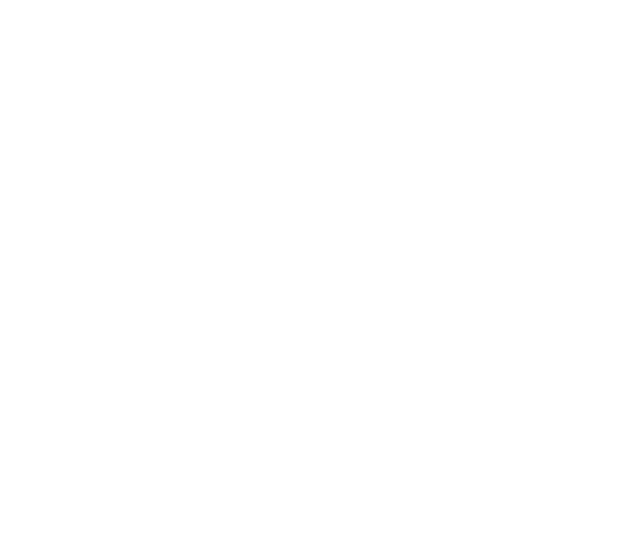
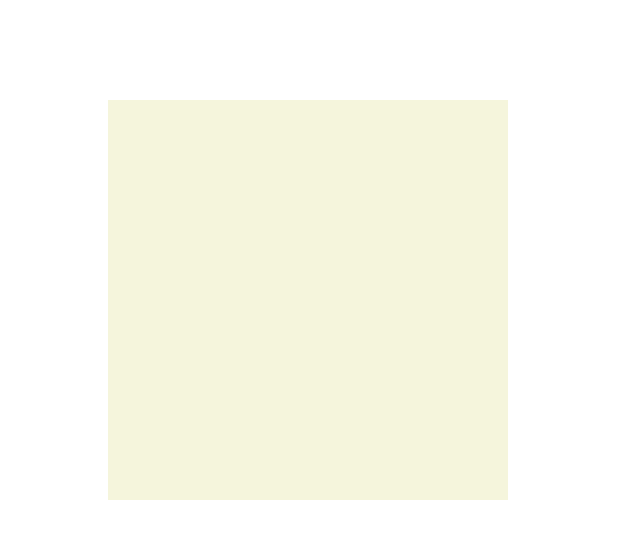
Before and after one commit to Vickender/3dCard, a plain HTML site: page index.html in a window 1280 px wide. Shown: the whole page, without its empty margins (0-640 px from the left). Drawn offline with Linux system fonts and the light colour scheme.

Commit message:
added styles for card

```diff
--- a/styles.css
+++ b/styles.css
@@ -16,3 +16,13 @@ div {
     perspective: 800px;
     margin: 100px;
 }
+
+.card {
+
+    height: 100%;
+    width: 100%;
+    position: relative;
+    transition: 4s;
+    transform-style: preserve-3d;
+    background-color: beige;
+}
```
